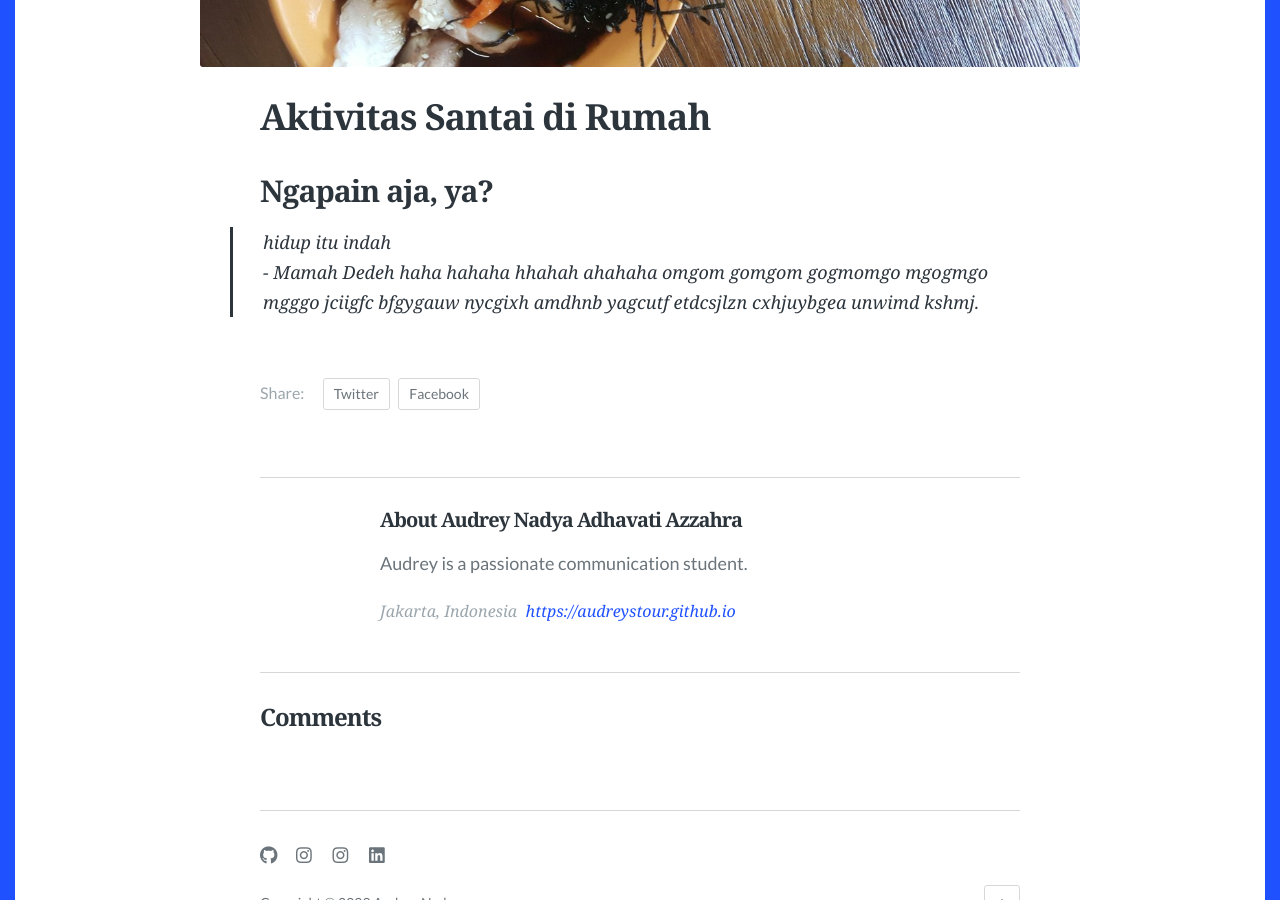
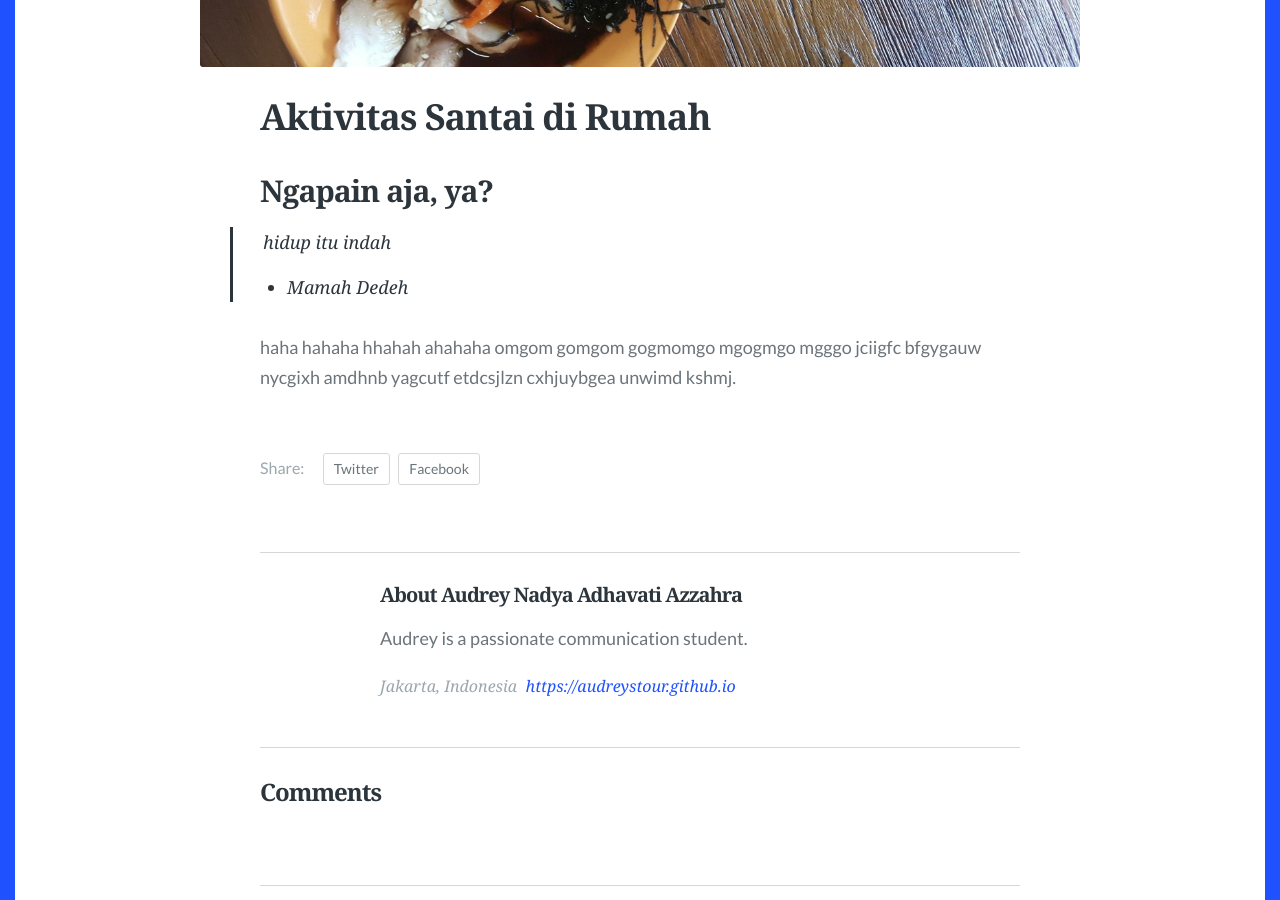
Before and after one commit to audreystour/audreystour.github.io, a Jekyll site: the page built from _posts/2022-31-12-di-rumah.md, in a window 1280 px wide and 900 px high, scrolled down 794 px. Built offline with Jekyll 4.4.1, drawn with Linux system fonts in a browser that asks for light colours; some web fonts are replaced; comment, search, counter and statistics services are not loaded.

```diff
--- a/_posts/2022-31-12-di-rumah.md
+++ b/_posts/2022-31-12-di-rumah.md
@@ -9,5 +9,7 @@ tags: [activity]
 
 # Aktivitas Santai di Rumah
 ## Ngapain aja, ya?
-> hidup itu indah <br> - Mamah Dedeh
+> hidup itu indah
+- Mamah Dedeh
+
 haha hahaha hhahah ahahaha omgom gomgom gogmomgo mgogmgo mgggo jciigfc bfgygauw nycgixh amdhnb yagcutf etdcsjlzn cxhjuybgea unwimd kshmj.
```
